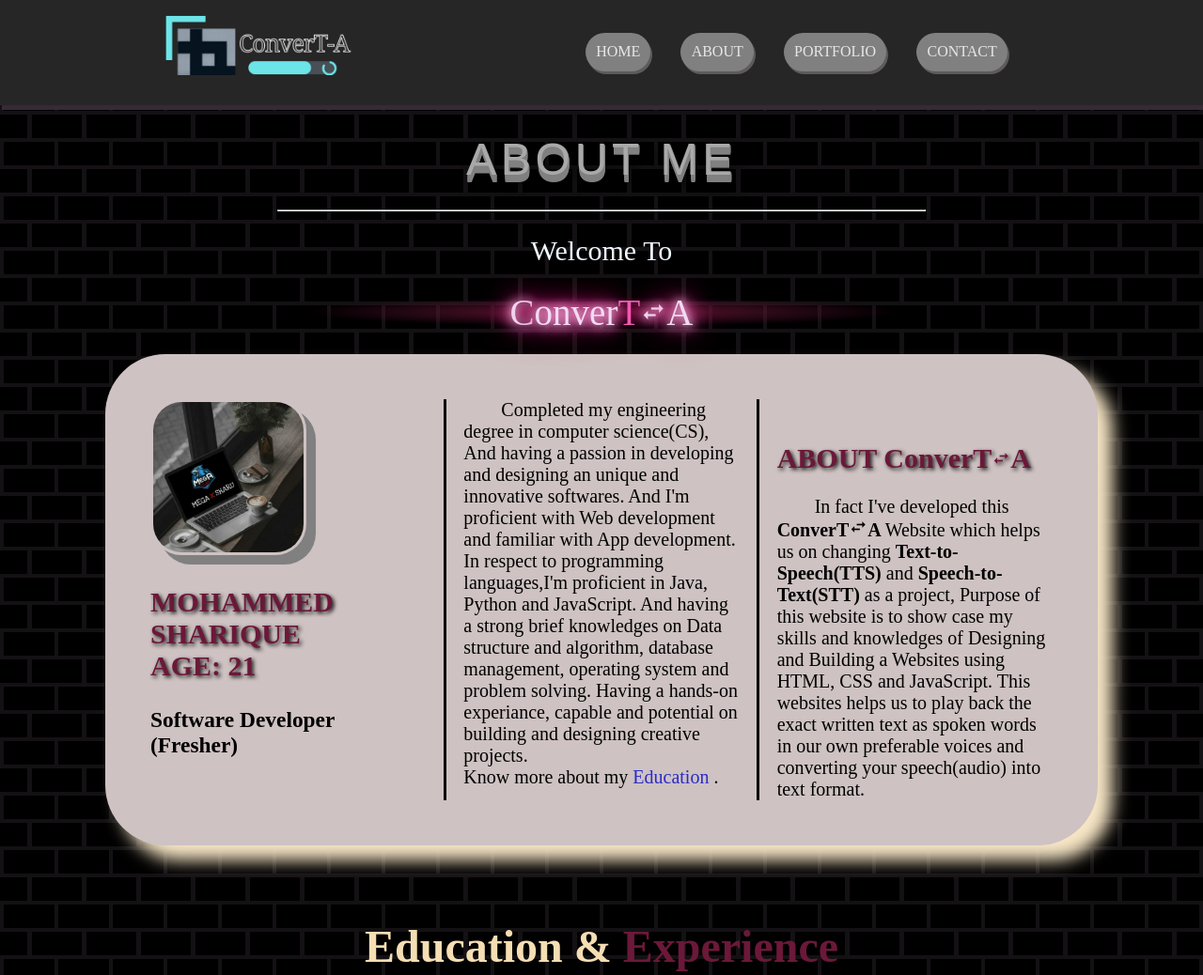
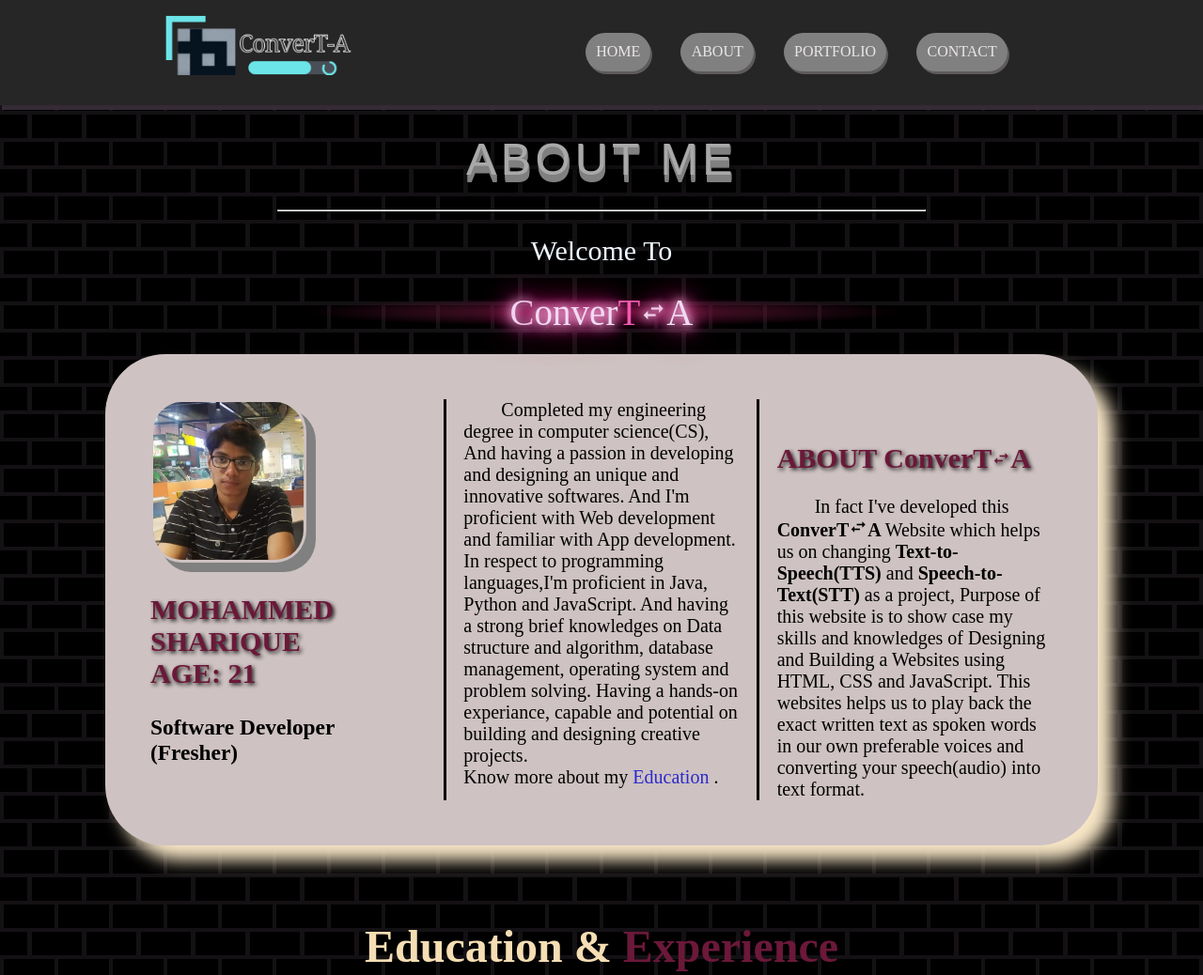
Before and after one commit to Mdsharu/ConverT-A.github.io, a plain HTML site: page About.html in a window 1280 px wide. Shown: the top 1038 px of the page at 94% size. Drawn offline with nearby package versions, Linux system fonts and the light colour scheme; a script that the page names is missing; a web font is replaced by a local one.

Commit message:
Update About.html

```diff
--- a/About.html
+++ b/About.html
@@ -74,7 +74,7 @@
 <div class="About_Main_1">
 
   <h3 class="About_main_con">
-      <span class="logo"> <img src="image/Sharu pic.jpg"
+      <span class="logo"> <img src="image/Sharu.jpeg"
         style="width: 160px; border-radius: 20%;   padding: 3px; box-shadow: 10px 10px 0px grey;" alt="Logo"> </span> <br> <br>
       <span class="MyName"> MOHAMMED SHARIQUE <br> AGE: 21  </span>  <br> <br>
       Software Developer (Fresher) <br>
```
